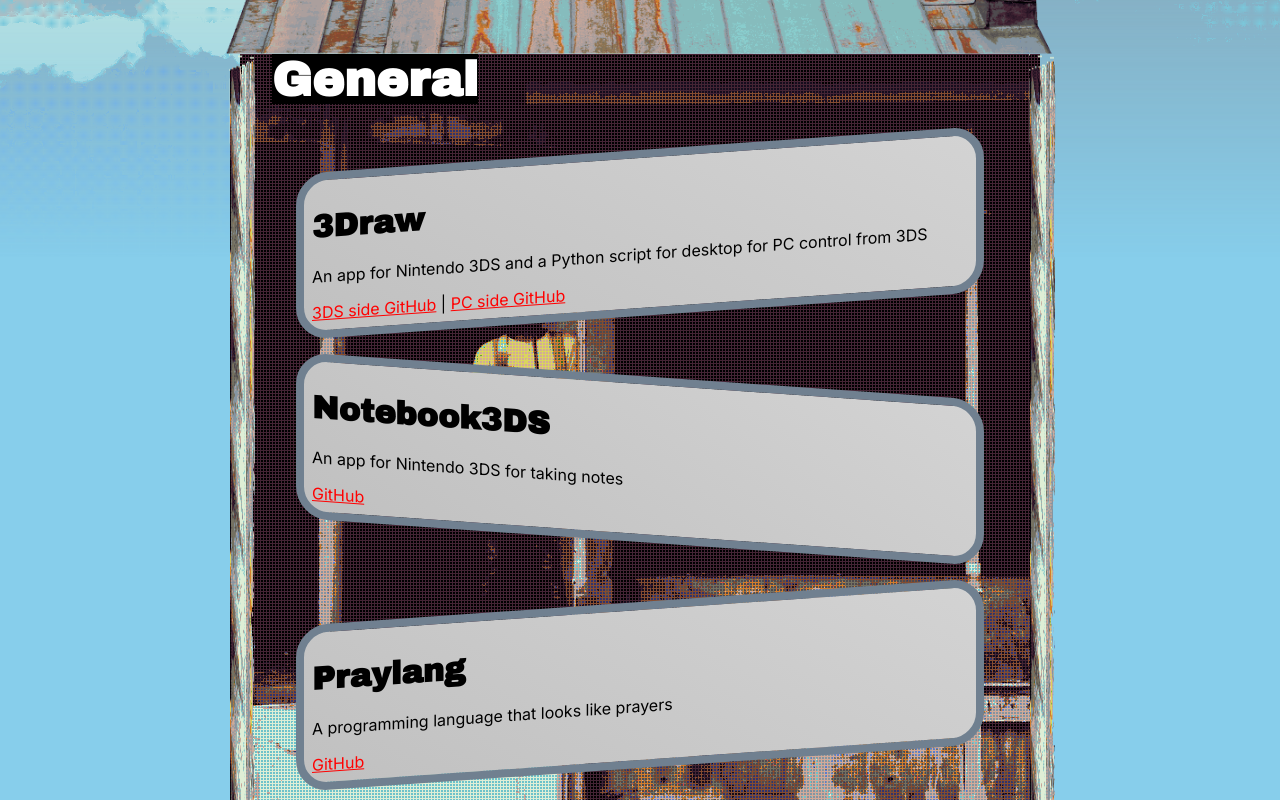
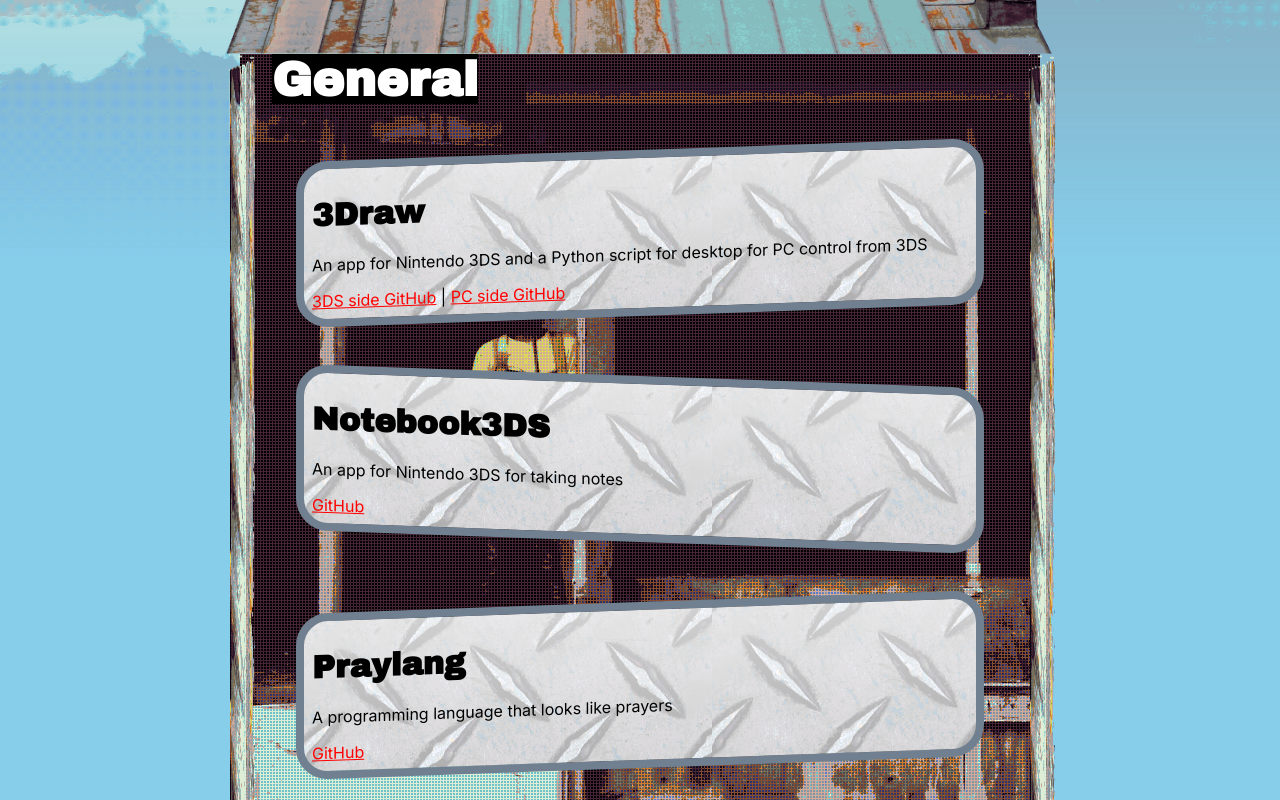
Before and after one commit to Milk-Cool/homepage3b, a React (Vite) app: page / in a window 1280 px wide. Shown: the part 460-1260 px from the top of the page. Built offline with nearby package versions, Linux system fonts and the light colour scheme; no server answers.

Commit message:
change the background of the signs

```diff
--- a/src/components/App.tsx
+++ b/src/components/App.tsx
@@ -238,6 +238,7 @@
                         <li>Roof: <a href="https://unsplash.com/photos/a-rusted-metal-roof-with-two-chimneys-cJIPBcUop78" target="_blank">Unsplash</a></li>
                         <li>Birds: <a href="https://unsplash.com/photos/low-angle-photography-of-flock-of-silhouette-of-bird-illustration-cX0Yxw38cx8" target="_blank">Unsplash</a></li>
                         <li>Grass: <a href="https://unsplash.com/photos/green-field-YRfaG3JVwkU" target="_blank">Unsplash</a></li>
+                        <li>Metal texture: <a href="https://unsplash.com/photos/a-close-up-of-a-metal-diamond-plate-v6uiP2MD6vs">Unsplash</a></li>
                     </ul>
                 </ConstructionObject>
             </ConstructionFloor>
--- a/style.css
+++ b/style.css
@@ -86,7 +86,8 @@
     height: calc(760px - 2em);
 }
 .construction-object {
-    background: linear-gradient(30deg, silver, lightgray);
+    /* background: linear-gradient(30deg, silver, lightgray); */
+    background: linear-gradient(#ffffffd0, #ffffffb0), url("/metal.png");
     border: .5em solid slategray;
     margin: .5em;
     border-radius: 2em;
@@ -96,10 +97,10 @@
     flex-grow: 1;
 }
 .construction-object:nth-child(2n + 1) {
-    transform: skewY(-4deg);
+    transform: skewY(-2deg);
 }
 .construction-object:nth-child(2n) {
-    transform: skewY(4deg);
+    transform: skewY(2deg);
 }
 .construction-title {
     color: white;
```
Also changed, not shown: public/metal.png (added).
